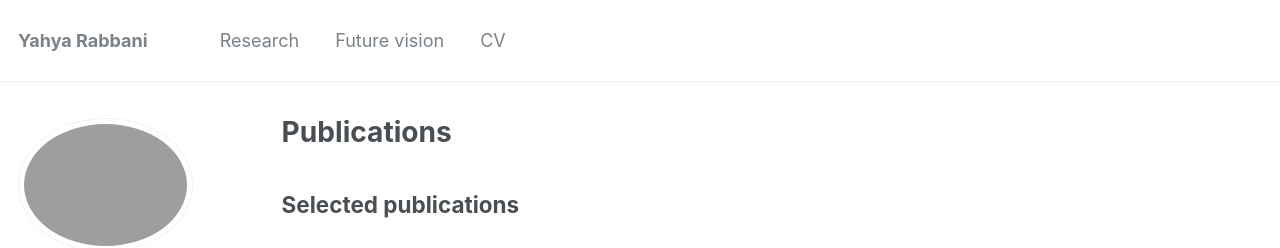
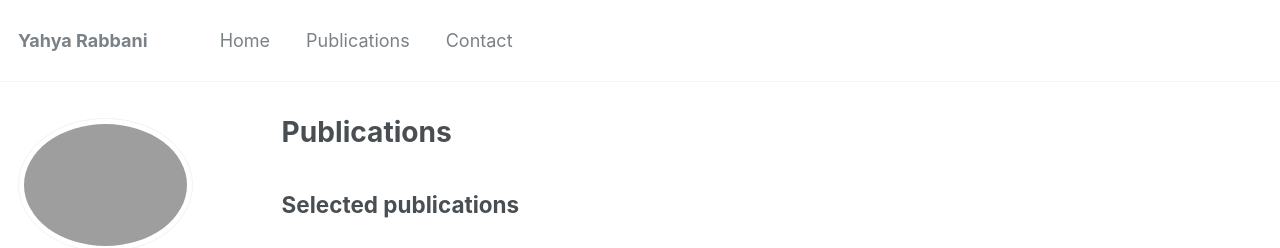
Before and after one commit to YahyaRabbani20/YahyaRabbani, a Jekyll site: the page built from _pages/cv.md, in a window 1280 px wide and 900 px high. Shown: the top 248 px of the window. Built offline with Jekyll 4.4.1, drawn with Linux system fonts in a browser that asks for light colours; some web fonts are replaced.

Commit message:
Update the site navigation to feature Home, Publications, and Contact.

```diff
--- a/_data/navigation.yml
+++ b/_data/navigation.yml
@@ -1,7 +1,7 @@
 main:
-  - title: "Research"
-    url: /research/
-  - title: "Future vision"
-    url: /vision/
-  - title: "CV"
-    url: /cv/
+  - title: "Home"
+    url: /
+  - title: "Publications"
+    url: /publications/
+  - title: "Contact"
+    url: /contact/
```
